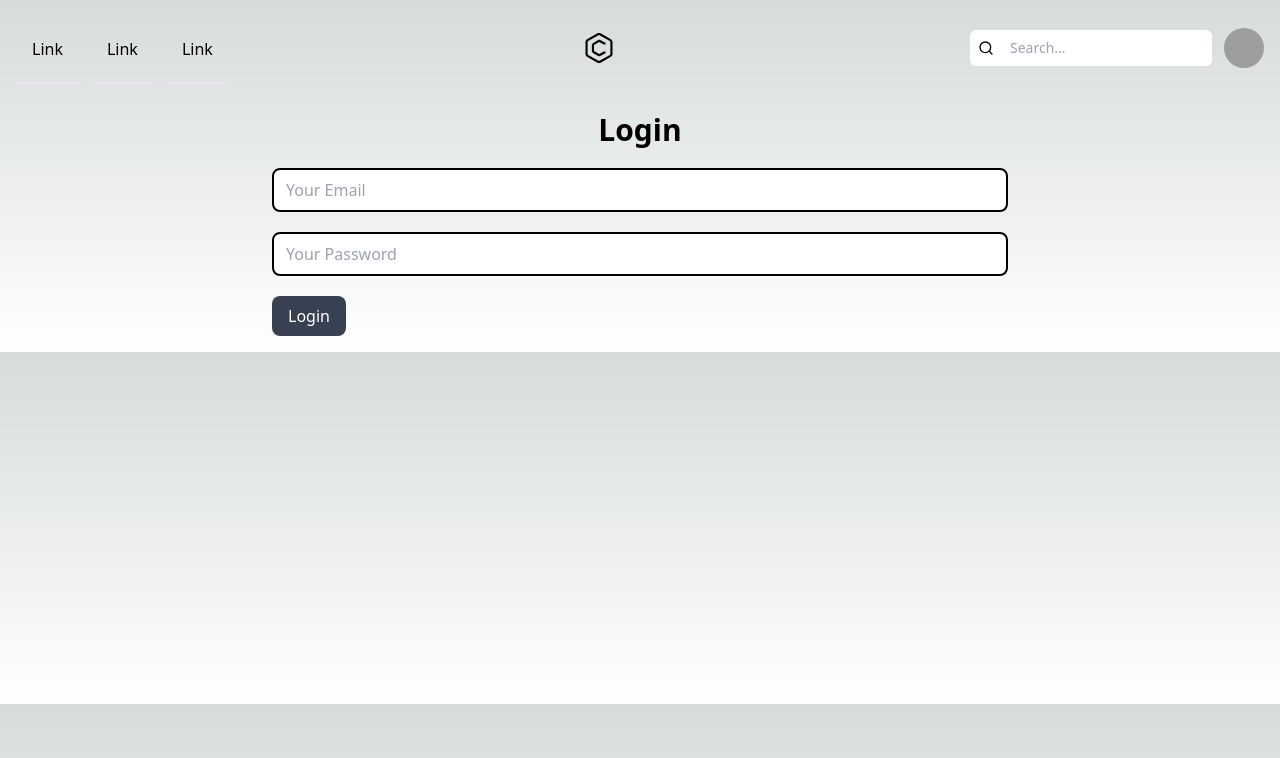
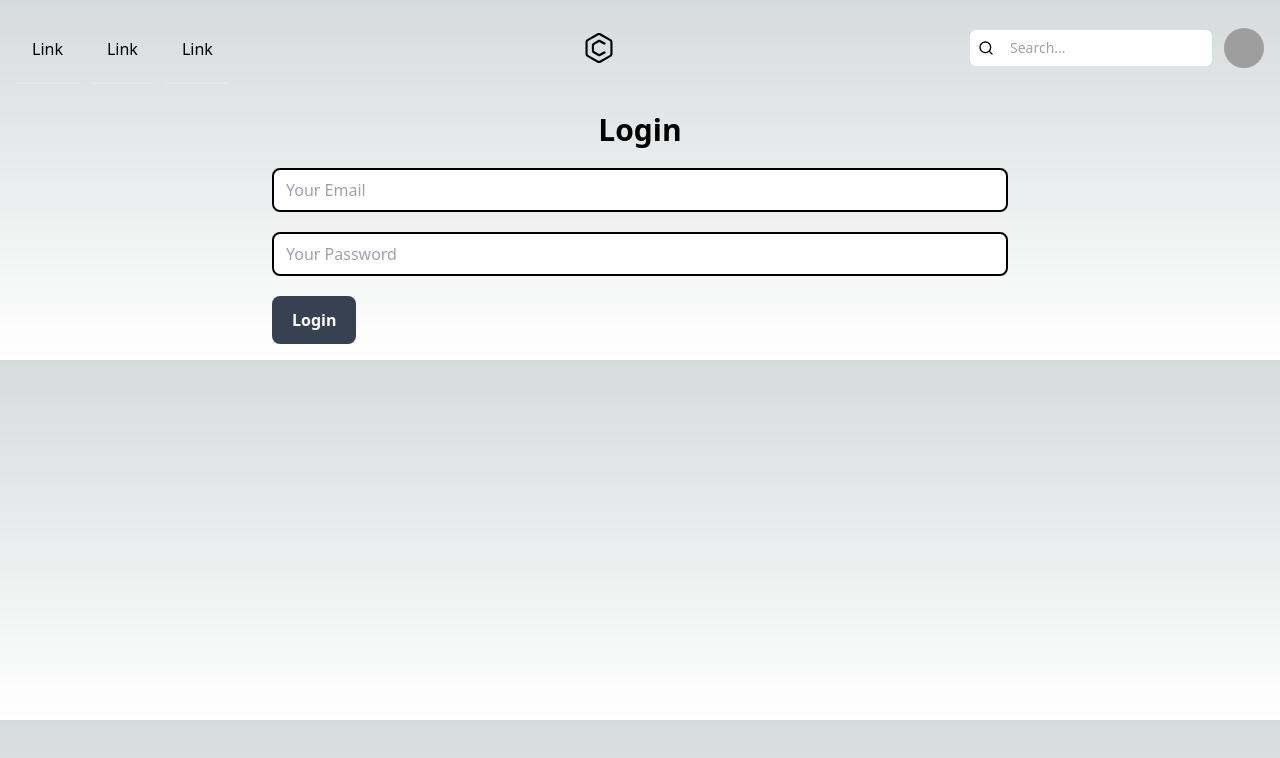
Before and after one commit to mehedi-hasan95/newspaper, a Next.js app: page /user/login in a window 1280 px wide. Shown: the top 758 px of the page. Built offline with nearby package versions, Linux system fonts and the light colour scheme; grey boxes are pictures that could not be loaded.

Commit message:
Button loading state done

```diff
--- a/src/components/Login.jsx
+++ b/src/components/Login.jsx
@@ -6,6 +6,7 @@ import { useState } from "react";
 const Login = () => {
     const router = useRouter();
     const [loginFail, setLoginFail] = useState("");
+    const [loading, setLoading] = useState(false);
     const handleLogin = async (e) => {
         e.preventDefault();
         setLoginFail("");
@@ -13,6 +14,7 @@ const Login = () => {
         const password = e.target.password.value;
         const data = { email, password };
         try {
+            setLoading(true);
             const response = await fetch("/api/user/login", {
                 method: "POST", // or 'PUT'
                 headers: {
@@ -30,6 +32,8 @@ const Login = () => {
             }
         } catch (error) {
             console.error("Error:", error);
+        } finally {
+            setLoading(false);
         }
     };
     return (
@@ -52,11 +56,22 @@ const Login = () => {
                         required
                     />
                     {loginFail && <p className="text-rose-700">{loginFail}</p>}
-                    <input
-                        type="submit"
-                        value="Login"
-                        className="px-4 py-2 rounded-lg bg-gray-700 text-white cursor-pointer max-w-max"
-                    />
+                    {loading ? (
+                        <button
+                            type="button"
+                            class="bg-gray-700 cursor-not-allowed flex justify-center items-center gap-4 max-w-max px-4 py-3 text-white font-bold"
+                            disabled
+                        >
+                            Processing...
+                            <div className="w-5 h-5 border-4 border-dashed rounded-full animate-spin"></div>
+                        </button>
+                    ) : (
+                        <input
+                            type="submit"
+                            value="Login"
+                            className="px-5 font-bold py-3 rounded-lg bg-gray-700 text-white cursor-pointer max-w-max"
+                        />
+                    )}
                 </div>
             </form>
         </div>
--- a/src/components/Register.jsx
+++ b/src/components/Register.jsx
@@ -7,6 +7,7 @@ const Register = () => {
     const router = useRouter();
     const [isError, setIsError] = useState("");
     const [passMatch, setPassMatch] = useState("");
+    const [loading, setLoading] = useState(false);
     const handleSubmit = async (e) => {
         e.preventDefault();
         setIsError("");
@@ -26,6 +27,7 @@ const Register = () => {
             return;
         } else {
             try {
+                setLoading(true);
                 const response = await fetch("/api/user/register", {
                     method: "POST", // or 'PUT'
                     headers: {
@@ -40,6 +42,8 @@ const Register = () => {
                 }
             } catch (error) {
                 console.error("Error:", error);
+            } finally {
+                setLoading(false);
             }
         }
     };
@@ -129,11 +133,22 @@ const Register = () => {
                     </div>
                 </div>
 
-                <input
-                    type="submit"
-                    value="Submit"
-                    className="px-4 py-2 rounded-lg text-white bg-gray-800 mt-5 cursor-pointer"
-                />
+                {loading ? (
+                    <button
+                        type="button"
+                        class="bg-gray-700 cursor-not-allowed flex justify-center items-center gap-4 max-w-max px-4 py-3 text-white font-bold"
+                        disabled
+                    >
+                        Processing...
+                        <div className="w-5 h-5 border-4 border-dashed rounded-full animate-spin"></div>
+                    </button>
+                ) : (
+                    <input
+                        type="submit"
+                        value="Register"
+                        className="px-5 font-bold py-3 rounded-lg bg-gray-700 text-white cursor-pointer max-w-max"
+                    />
+                )}
             </form>
         </div>
     );
```
